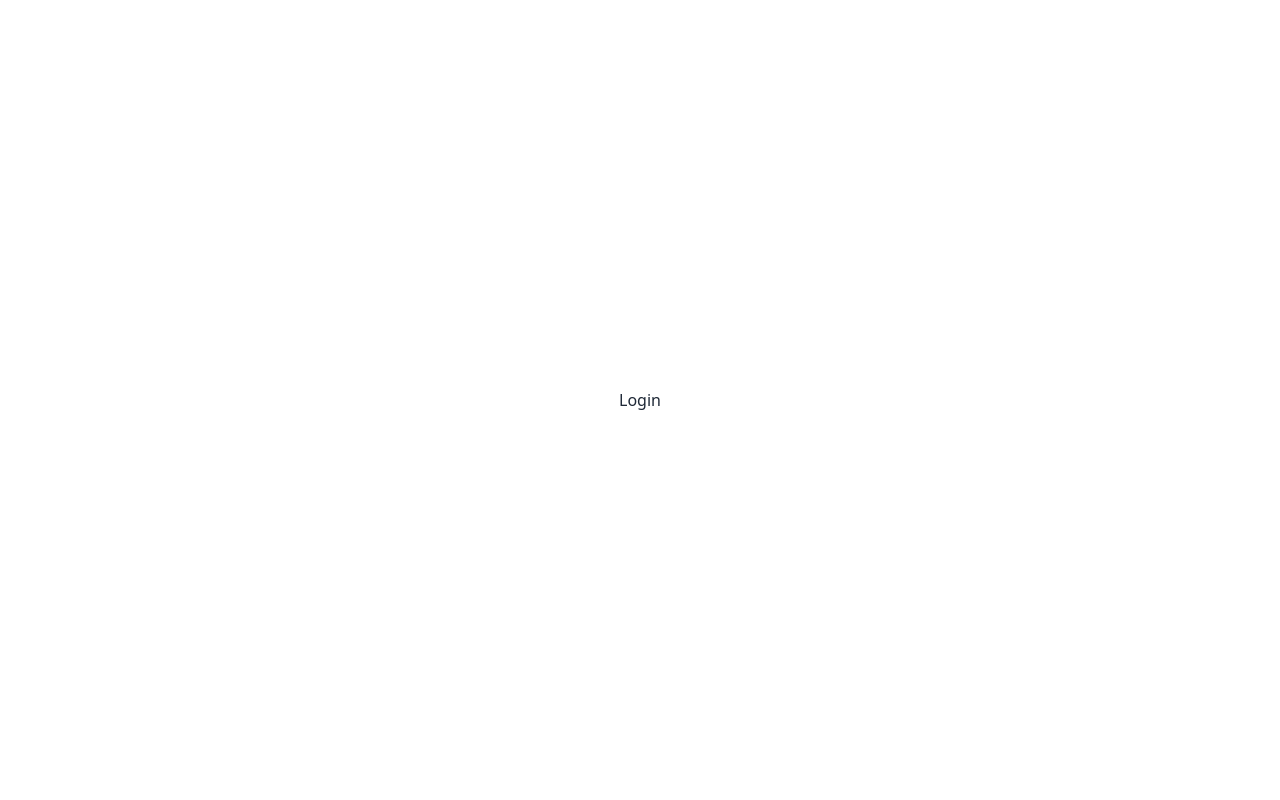
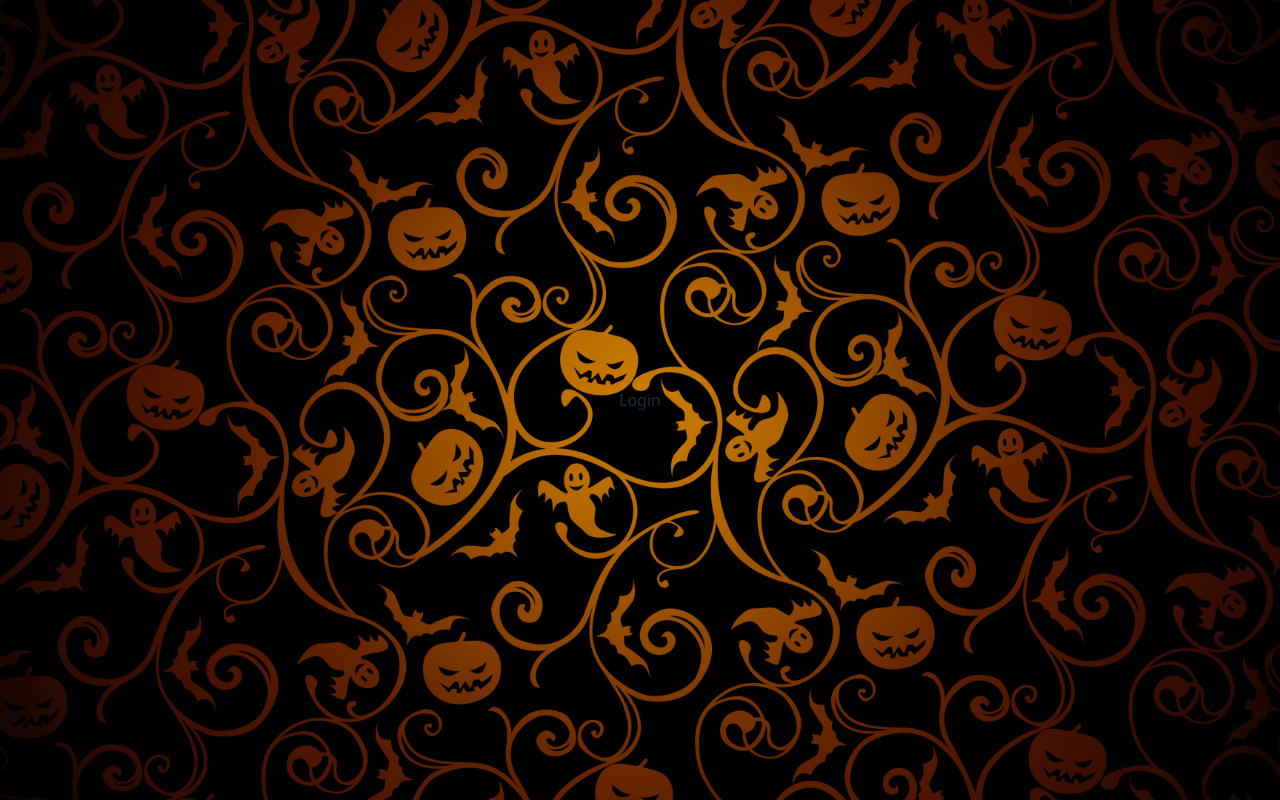
Before and after one commit to Aryan-1121/Kurier, a React (Vite) app in the folder frontend/: page / in a window 1280 px wide. Built offline with nearby package versions, Linux system fonts and the light colour scheme.

Commit message:
added bg img to home page

```diff
--- a/frontend/src/index.css
+++ b/frontend/src/index.css
@@ -1,3 +1,12 @@
 @tailwind base;
 @tailwind components;
 @tailwind utilities;
+
+
+
+body {
+	background: linear-gradient(rgba(0, 0, 0, 0.2), rgba(0, 0, 0, 0.2)), url("/halloweenBg.jpg");
+	background-repeat: no-repeat;
+	background-size: cover;
+	background-position: center;
+}
```
